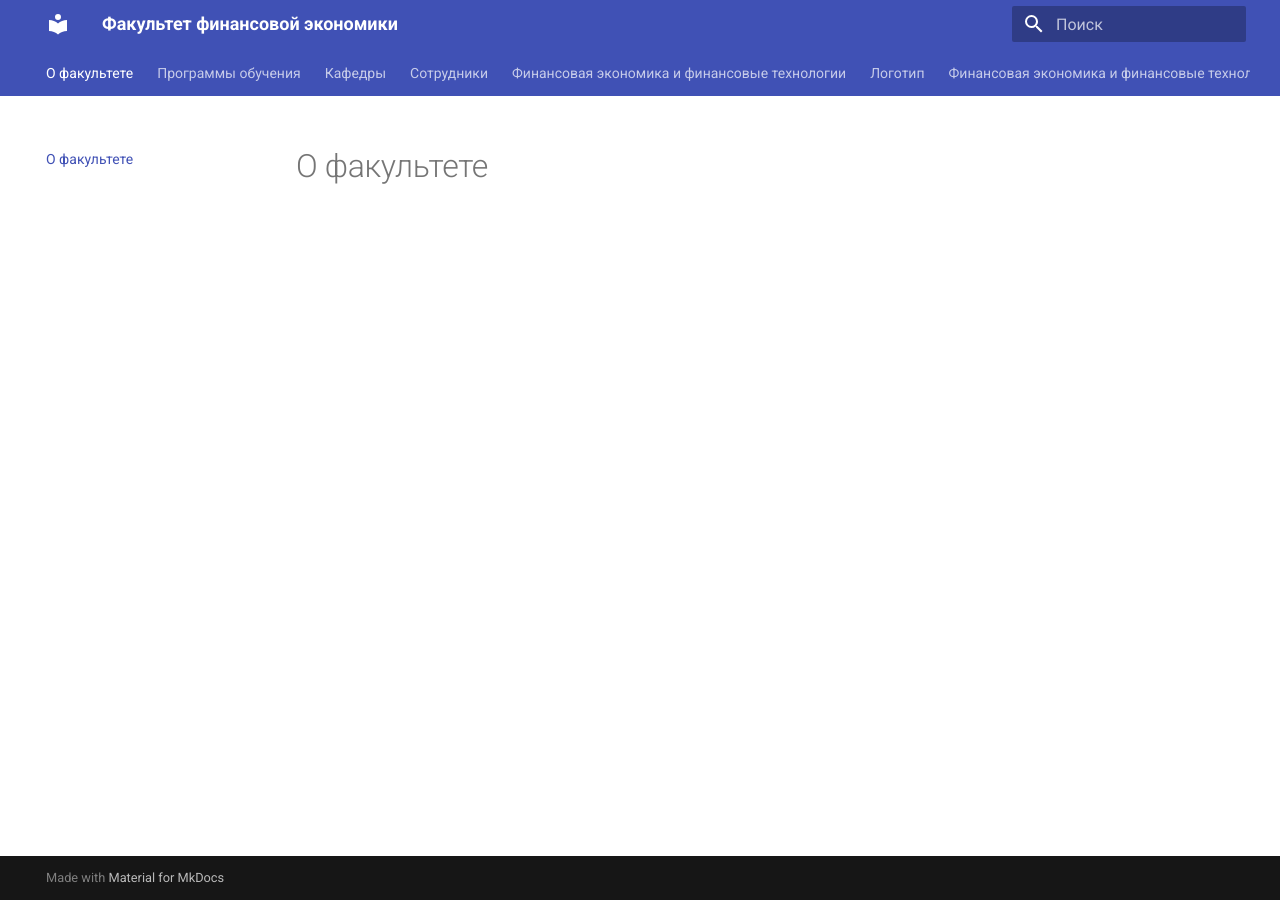
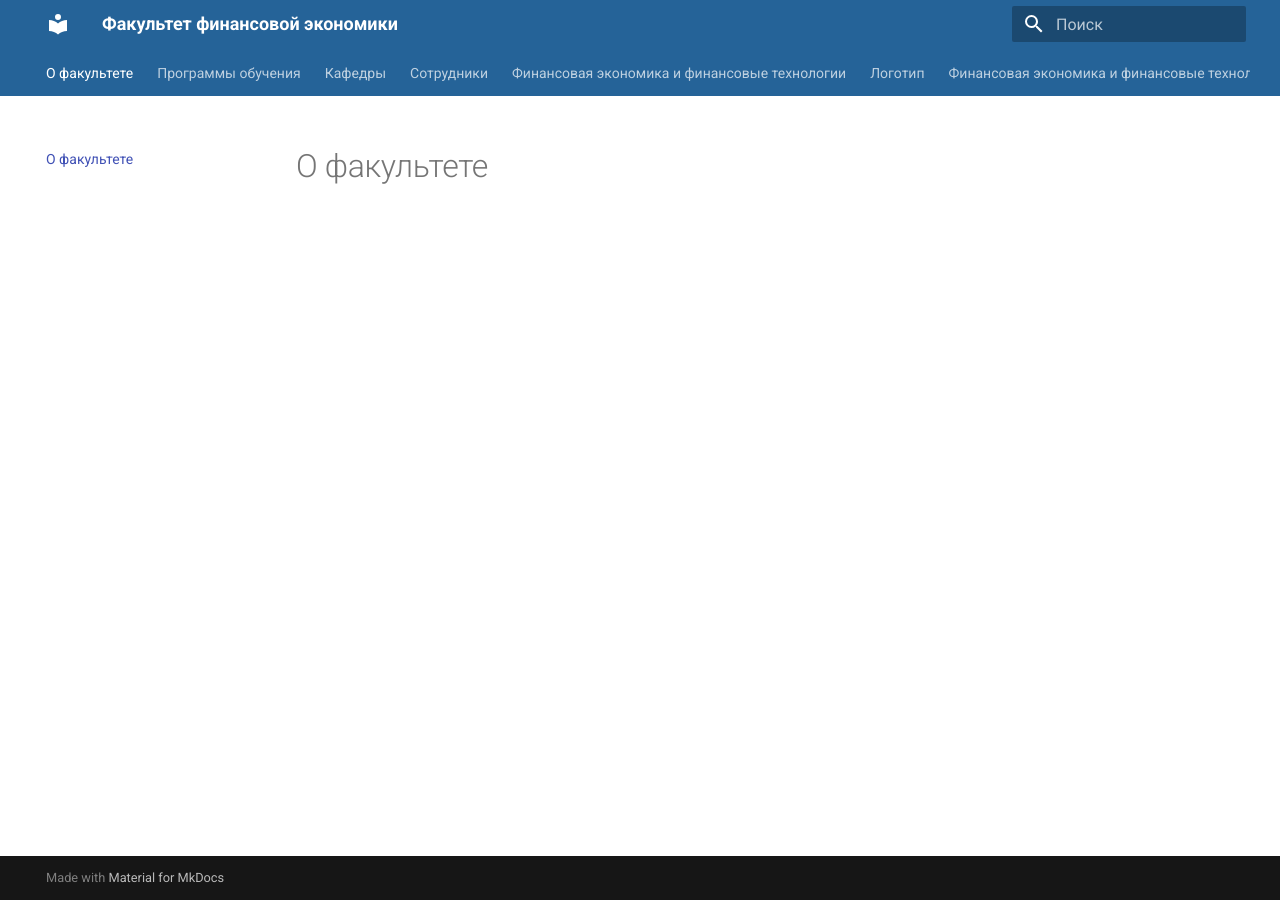
Before and after one commit to finec-mgimo/legacy_website, an MkDocs documentation site: the page built from source/index.md, in a window 1280 px wide. Built offline with MkDocs 1.6.1 and Material for MkDocs 9.7.7, drawn with Linux system fonts in a browser that asks for light colours.

Commit message:
header color

```diff
--- a/mkdocs.yml
+++ b/mkdocs.yml
@@ -119,3 +119,6 @@ markdown_extensions:
   - pymdownx.tasklist:
       custom_checkbox: true
   - pymdownx.tilde
+
+extra_css:
+  - css/extra.css
--- /dev/null
+++ b/source/css/extra.css
@@ -0,0 +1,4 @@
+.md-tabs,
+.md-header {
+    background-color: #256398;
+}
```
Also changed, not shown: 1 other file.
